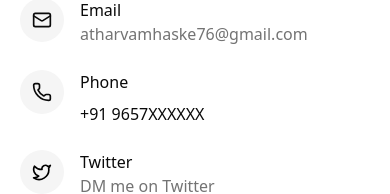
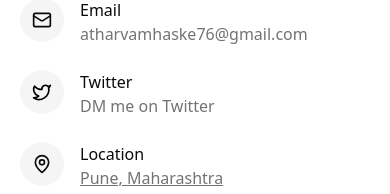
Before and after one commit to atharvamhaske/atharvaxdevs-v1, a Next.js app: page /contact in a window 390 px wide. Shown: the part 158-352 px from the top of the page. Built offline with nearby package versions, Linux system fonts and the light colour scheme; a web font is replaced by a local one.

Commit message:
privacy: remove phone number from contact page

```diff
--- a/src/components/contact/contact.tsx
+++ b/src/components/contact/contact.tsx
@@ -49,19 +49,7 @@ const Contact = () => {
                 </div>
               </div>
 
-              <div className="flex items-start space-x-4">
-                <div className="bg-secondary dark:bg-accent p-3 rounded-full">
-                  <Phone className="h-5 w-5" />
-                </div>
-                <div>
-                  <h3 className="font-medium">Phone</h3>
-                  <div className="flex items-center gap-2 mt-2">
-                    <a href="tel:+91XXXXXXXXX" className="hover-underline">
-                      +91 9657XXXXXX
-                    </a>
-                  </div>
-                </div>
-              </div>
+              {/* Phone section removed for privacy */}
 
               {/* Twitter DM Row - styled like other contact items */}
               <div className="flex items-start space-x-4">
```
